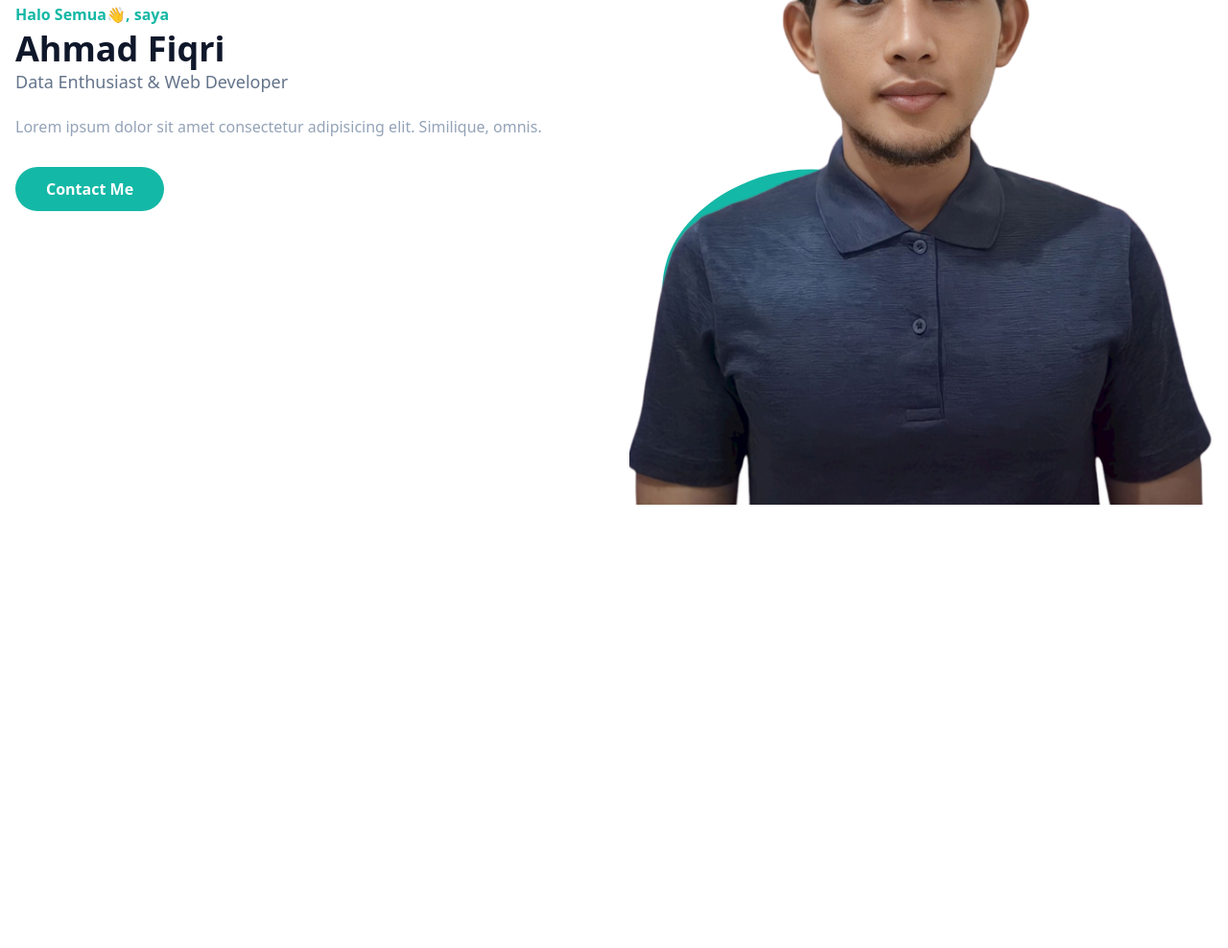
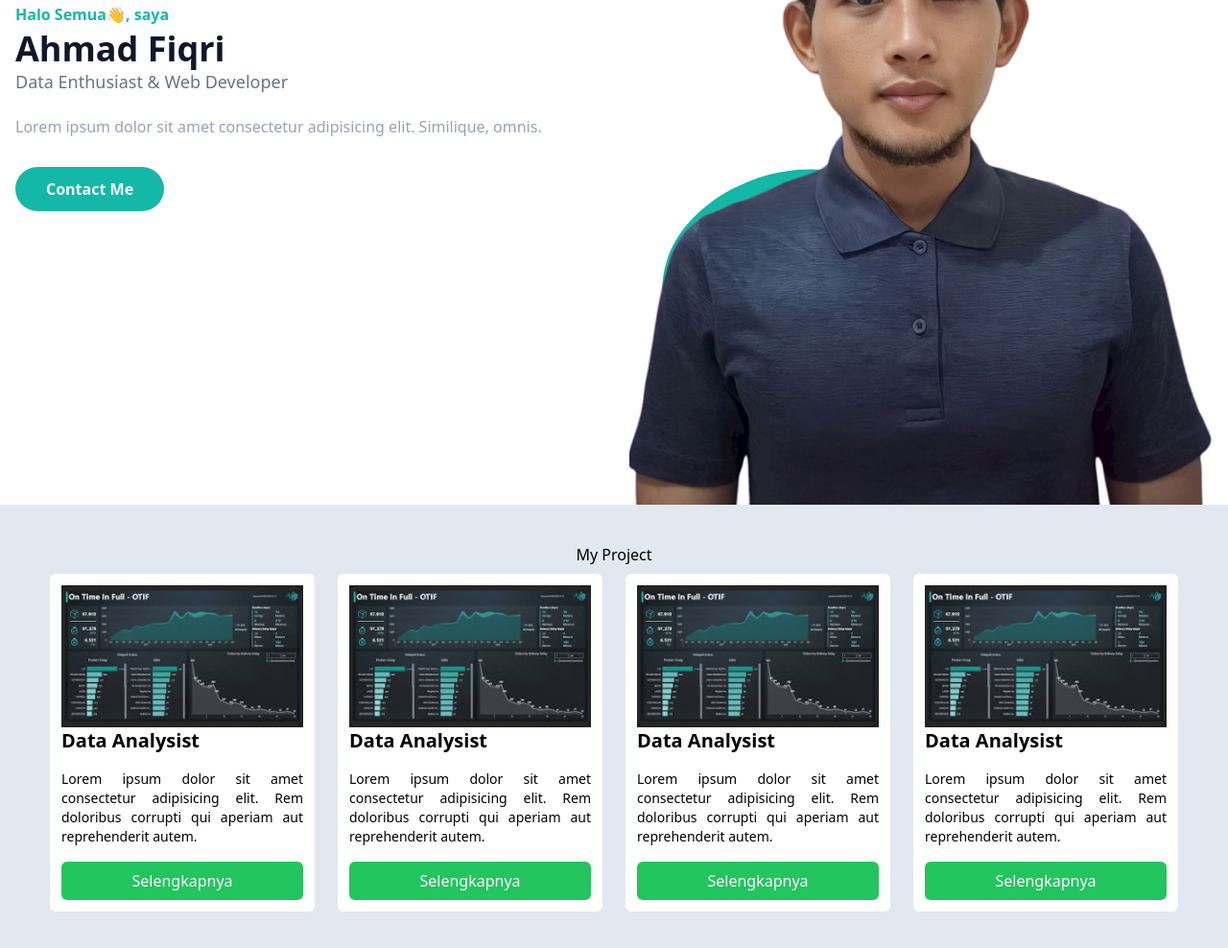
Before and after one commit to fiqrioemry/portfolio_website, a website: page index.html in a window 1280 px wide. Shown: the part 457-1445 px from the top of the page at 96% size. Before the commit the page ends 1063 px from the top, so only its background shows below. Drawn offline with Linux system fonts and the light colour scheme.

Commit message:
adding project section

```diff
--- a/index.html
+++ b/index.html
@@ -83,8 +83,106 @@
     <!-- Hero Section end -->
 
     <!-- About section start -->
-    <div class="py-10 px-10">
-      <div class="flex flex-wrap"></div>
+    <div class="py-10 px-10 bg-slate-200">
+      <div class="flex justify-center"><div>My Project</div></div>
+      <div class="flex flex-wrap justify-between">
+        <div class="lg:w-1/4 md:w-1/2 w-full px-3 py-2">
+          <div class="rounded-md px-3 py-3 bg-white">
+            <div>
+              <img
+                src="./assets/Screenshot 2024-10-01 214221.png"
+                alt="project"
+              />
+            </div>
+            <div class="flex flex-col gap-4">
+              <div class="font-bold text-xl">Data Analysist</div>
+              <p class="text-justify text-sm">
+                Lorem ipsum dolor sit amet consectetur adipisicing elit. Rem
+                doloribus corrupti qui aperiam aut reprehenderit autem.
+              </p>
+              <div class="flex justify-center">
+                <button
+                  class="px-4 py-2 rounded-md w-full bg-green-500 text-white"
+                >
+                  Selengkapnya
+                </button>
+              </div>
+            </div>
+          </div>
+        </div>
+        <div class="lg:w-1/4 md:w-1/2 w-full px-3 py-2">
+          <div class="rounded-md px-3 py-3 bg-white">
+            <div>
+              <img
+                src="./assets/Screenshot 2024-10-01 214221.png"
+                alt="project"
+              />
+            </div>
+            <div class="flex flex-col gap-4">
+              <div class="font-bold text-xl">Data Analysist</div>
+              <p class="text-justify text-sm">
+                Lorem ipsum dolor sit amet consectetur adipisicing elit. Rem
+                doloribus corrupti qui aperiam aut reprehenderit autem.
+              </p>
+              <div class="flex justify-center">
+                <button
+                  class="px-4 py-2 rounded-md w-full bg-green-500 text-white"
+                >
+                  Selengkapnya
+                </button>
+              </div>
+            </div>
+          </div>
+        </div>
+        <div class="lg:w-1/4 md:w-1/2 w-full px-3 py-2">
+          <div class="rounded-md px-3 py-3 bg-white">
+            <div>
+              <img
+                src="./assets/Screenshot 2024-10-01 214221.png"
+                alt="project"
+              />
+            </div>
+            <div class="flex flex-col gap-4">
+              <div class="font-bold text-xl">Data Analysist</div>
+              <p class="text-justify text-sm">
+                Lorem ipsum dolor sit amet consectetur adipisicing elit. Rem
+                doloribus corrupti qui aperiam aut reprehenderit autem.
+              </p>
+              <div class="flex justify-center">
+                <button
+                  class="px-4 py-2 rounded-md w-full bg-green-500 text-white"
+                >
+                  Selengkapnya
+                </button>
+              </div>
+            </div>
+          </div>
+        </div>
+        <div class="lg:w-1/4 md:w-1/2 w-full px-3 py-2">
+          <div class="rounded-md px-3 py-3 bg-white">
+            <div>
+              <img
+                src="./assets/Screenshot 2024-10-01 214221.png"
+                alt="project"
+              />
+            </div>
+            <div class="flex flex-col gap-4">
+              <div class="font-bold text-xl">Data Analysist</div>
+              <p class="text-justify text-sm">
+                Lorem ipsum dolor sit amet consectetur adipisicing elit. Rem
+                doloribus corrupti qui aperiam aut reprehenderit autem.
+              </p>
+              <div class="flex justify-center">
+                <button
+                  class="px-4 py-2 rounded-md w-full bg-green-500 text-white"
+                >
+                  Selengkapnya
+                </button>
+              </div>
+            </div>
+          </div>
+        </div>
+      </div>
     </div>
     <!-- About section end -->
   </body>
```
Also changed, not shown: assets/Screenshot 2024-10-01 214221.png (added), dist/output.css.
